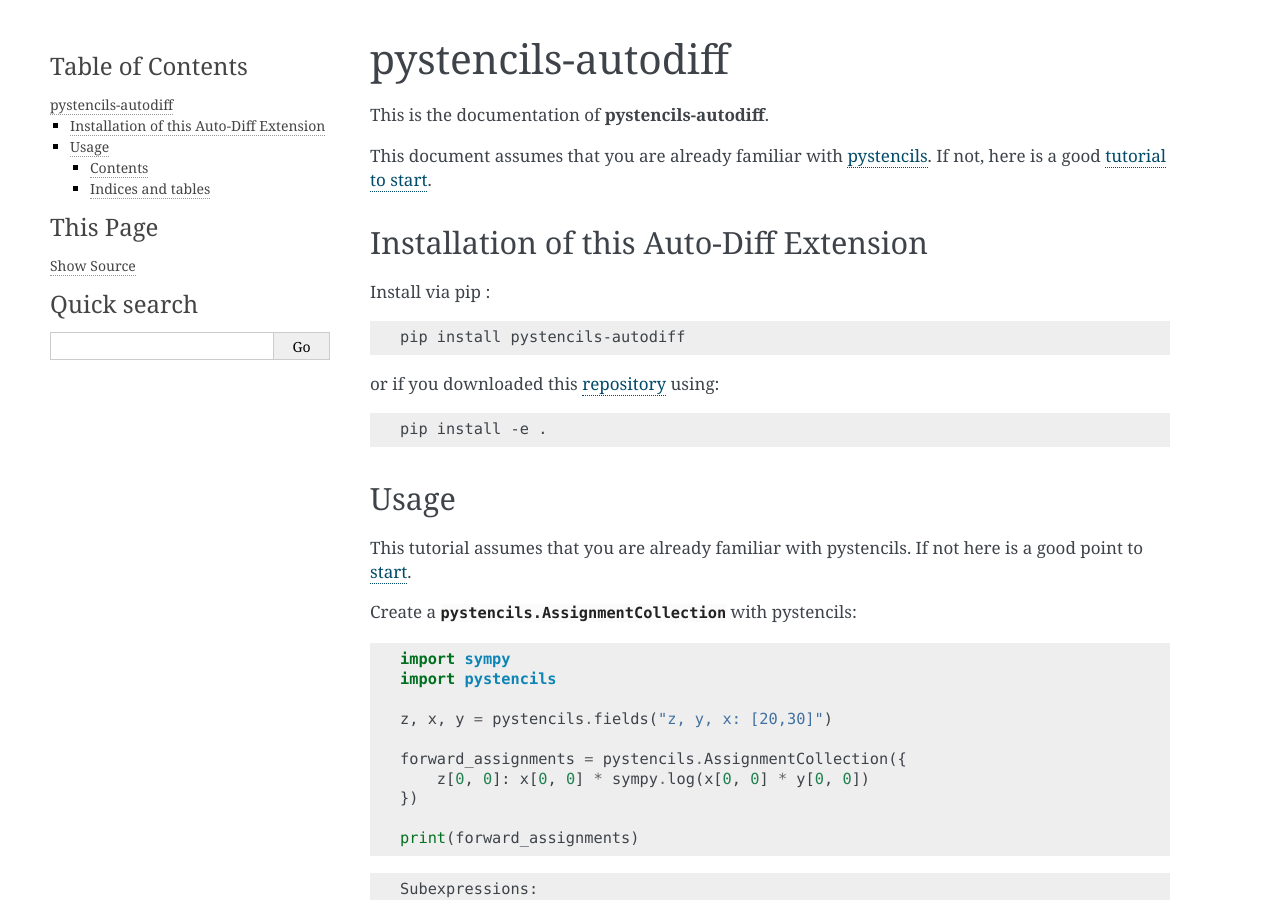
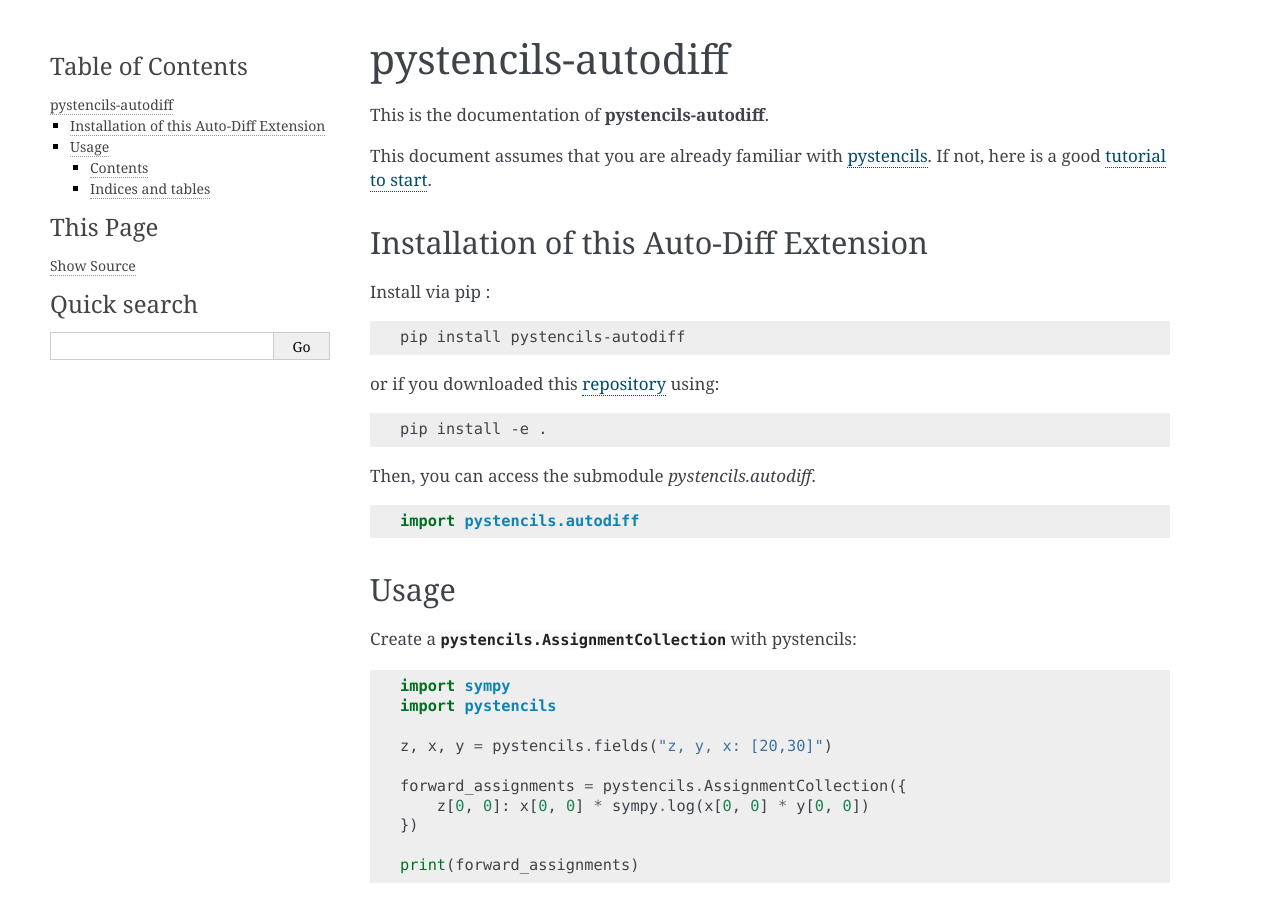
Before and after one commit to theHamsta/pystencils_autodiff, a Sphinx documentation site: the page built from docs/index.rst, in a window 1280 px wide and 900 px high. Built offline with Sphinx 7.4.7, drawn with Linux system fonts in a browser that asks for light colours; the version number is read from the project's files by our own code.

Commit message:
Update index.rst

```diff
--- a/docs/index.rst
+++ b/docs/index.rst
@@ -22,12 +22,14 @@ or if you downloaded this `repository <https://github.com/theHamsta/pystencils_a
 
    pip install -e .
 
+Then, you can access the submodule `pystencils.autodiff`.
+
+.. code-block:: python
+
+    import pystencils.autodiff
 
 Usage
 -----
-
-This tutorial assumes that you are already familiar with pystencils.
-If not here is a good point to `start <http://pycodegen.pages.walberla.net/pystencils/notebooks/01_tutorial_getting_started.html>`_.
 
 Create a :class:`pystencils.AssignmentCollection` with pystencils:
 
```
